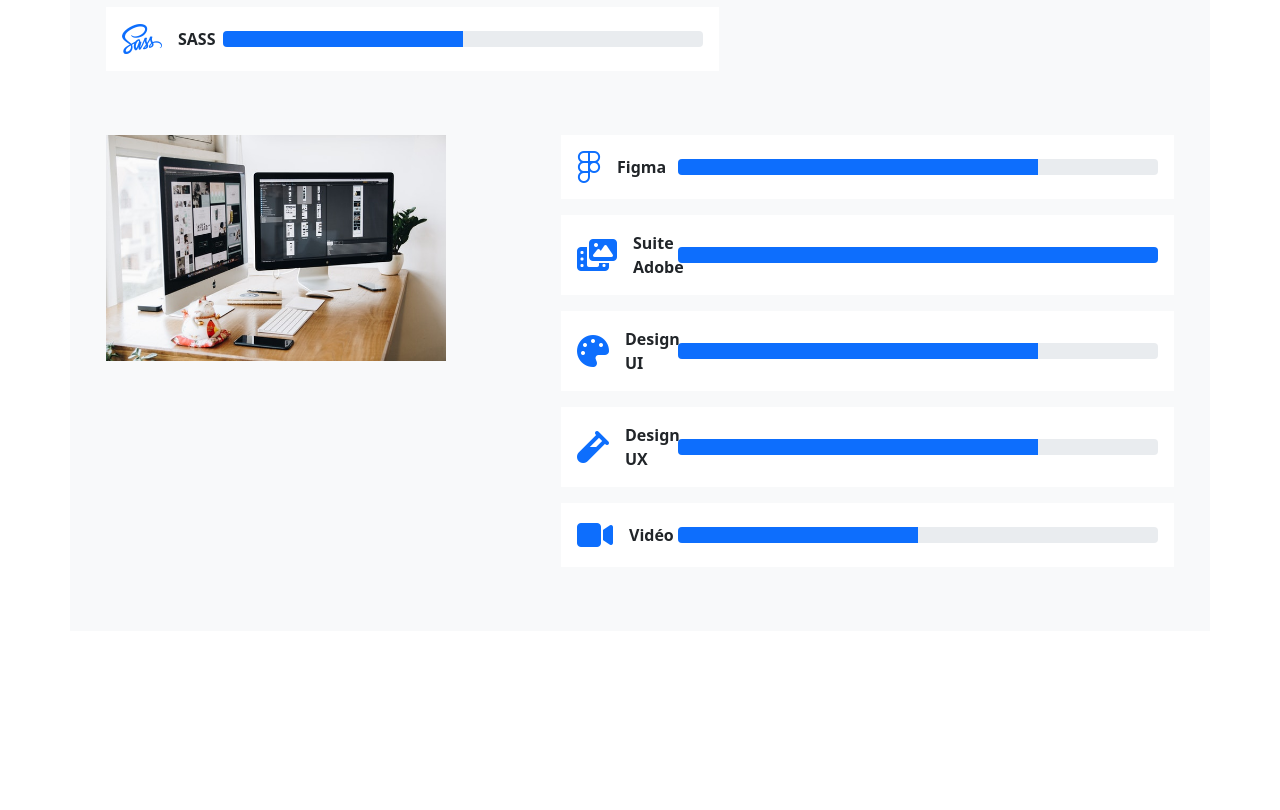
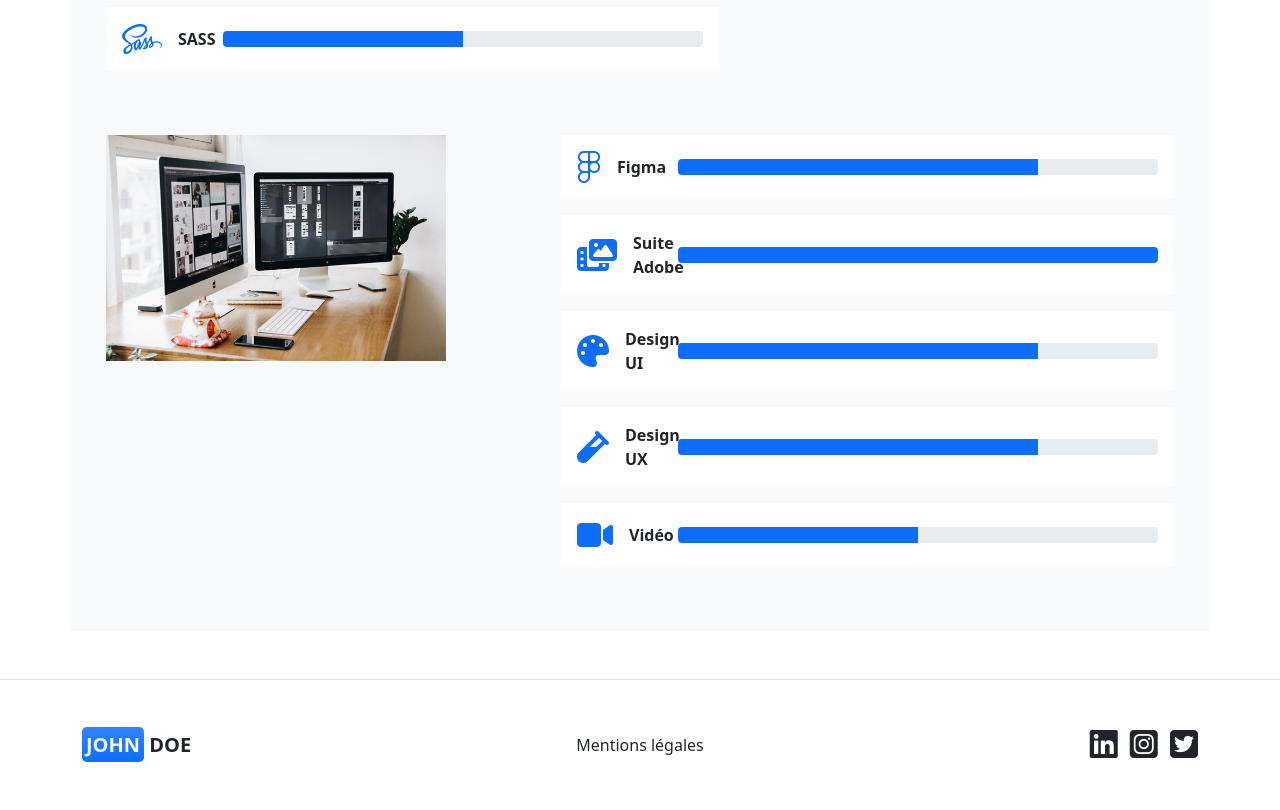
Before and after one commit to Killrian47/EvalVersionning, a website: page index.html in a window 1280 px wide. Shown: the part 961-1771 px from the top of the page. Before the commit the page ends 1640 px from the top, so only its background shows below. Drawn offline with nearby package versions, Linux system fonts and the light colour scheme.

Commit message:
fix : fix the code for working on github pages

```diff
--- a/index.html
+++ b/index.html
@@ -31,10 +31,10 @@
         <div class="collapse navbar-collapse justify-content-end" id="navbarNav">
           <ul class="navbar-nav">
             <li class="nav-item">
-              <a class="nav-link" href="/portfolio.html">Portfolio</a>
+              <a class="nav-link" href="./portfolio.html">Portfolio</a>
             </li>
             <li class="nav-item">
-              <a class="nav-link" href="/contact.html">Contact</a>
+              <a class="nav-link" href="./contact.html">Contact</a>
             </li>
           </ul>
         </div>
@@ -273,7 +273,44 @@
     </section>
 
 
-  </main>
+    <footer class="border-top">
+      <div class="container py-5">
+        <div class="row gy-4 align-items-center">
+          <div class="col-12 col-md-4">
+            <a class="navbar-brand text-dark text-uppercase fw-bold" href="#">
+              <span class="bg-primary bg-gradient p-1 rounded-3 text-light">John</span> Doe
+            </a>
+          </div>
+          <div class="col-12 col-md-4 text-md-center">
+            <ul class="list-unstyled mb-0">
+              <li>
+                <a href="#" class="text-decoration-none text-dark" data-bs-toggle="modal"
+                  data-bs-target="#mentionsLegales">Mentions légales</a>
+              </li>
+            </ul>
+          </div>
+          <div class="col-12 col-md-4 text-md-end">
+            <ul class="list-inline mb-0">
+              <li class="list-inline-item">
+                <a href="#" class="text-decoration-none text-dark" data-bs-toggle="tooltip" title="LinkedIn">
+                  <i class="fab fa-linkedin fa-2x"></i>
+                </a>
+              </li>
+              <li class="list-inline-item">
+                <a href="#" class="text-decoration-none text-dark" data-bs-toggle="tooltip" title="Instagram">
+                  <i class="fab fa-instagram-square fa-2x"></i>
+                </a>
+              </li>
+              <li class="list-inline-item">
+                <a href="#" class="text-decoration-none text-dark" data-bs-toggle="tooltip" title="Twitter">
+                  <i class="fab fa-twitter-square fa-2x"></i>
+                </a>
+              </li>
+            </ul>
+          </div>
+        </div>
+      </div>
+
       <!-- Modal -->
       <div class="modal fade" id="mentionsLegales" tabindex="-1" aria-labelledby="exampleModalLabel" aria-hidden="true">
         <div class="modal-dialog modal-dialog-centered modal-dialog-scrollable">
@@ -330,7 +367,7 @@
         })
       </script>
     </footer>
-
+  </main>
 </body>
 
 </html>
```
Also changed, not shown: contact.html (+2 -2 lines), portfolio.html (+2 -2 lines). Lines whose indentation alone changed are shown as unchanged.
